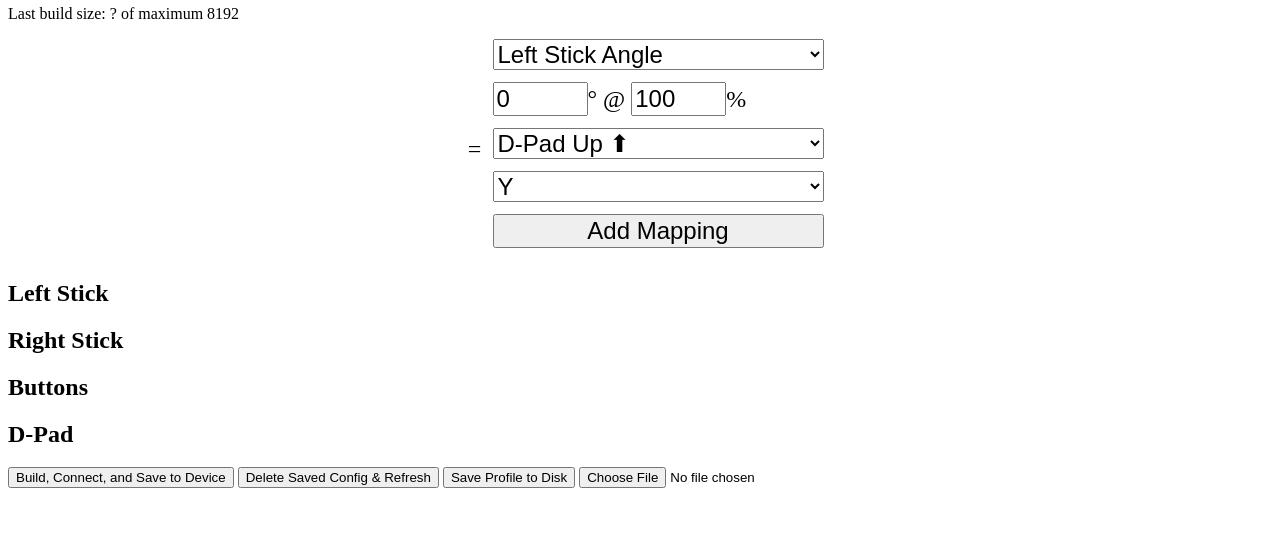
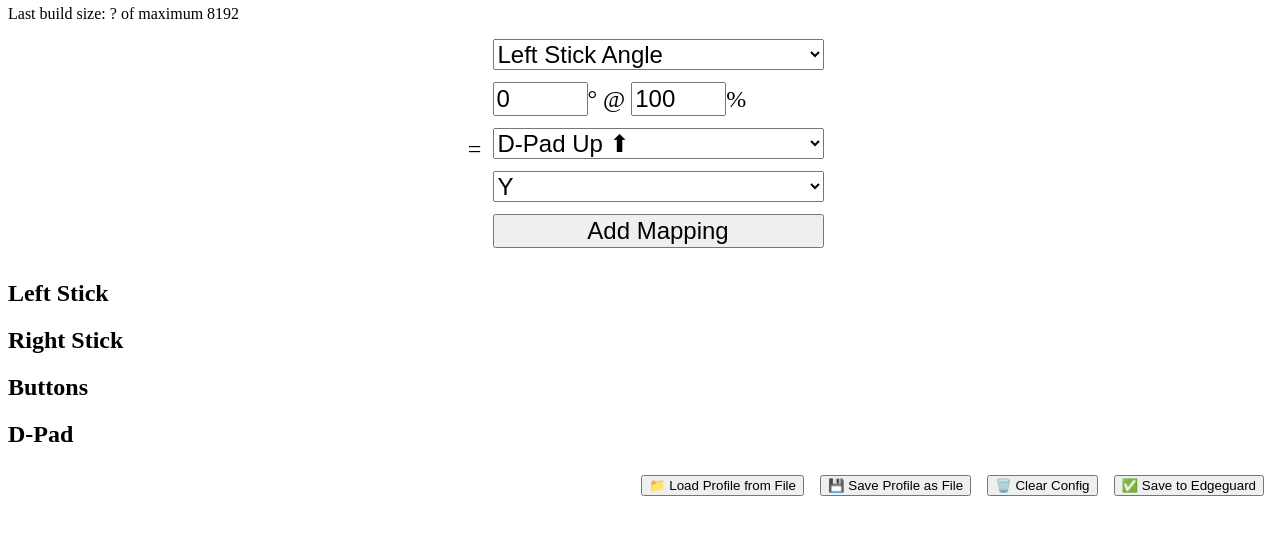
Before and after one commit to NessDan/keyboard-configure-simple, a website with bundled scripts: page index.html in a window 1280 px wide. Shown: the part 112-646 px from the top of the page. Built offline with nearby package versions, Linux system fonts and the light colour scheme; files whose address does not match are found by name.

Commit message:
Better buttons and fixing broken save

```diff
--- a/index.css
+++ b/index.css
@@ -1,3 +1,7 @@
+body {
+  margin: 0 8px;
+}
+
 .key-mapping-row,
 .key-group,
 .key,
@@ -49,3 +53,19 @@
 .saved-mapping:hover .delete-mapping {
   visibility: visible;
 }
+
+#profile-options {
+  position: sticky;
+  bottom: 0px;
+  display: flex;
+  flex-direction: row-reverse;
+  background-color: white;
+}
+
+#profile-options > * {
+  margin: 8px;
+}
+
+#load-from-file::before {
+  content: "📖 Load Profile from File: ";
+}
--- a/index.html
+++ b/index.html
@@ -153,14 +153,22 @@
       </section>
     </div>
 
-    <button id="deploy-config">Build, Connect, and Save to Device</button>
-    <button id="delete-config">Delete Saved Config &amp; Refresh</button>
-    <button id="save-to-file">Save Profile to Disk</button>
-    <input
-      type="file"
-      id="load-from-file"
-      accept=".keyboardgg,.keyboardgg.json"
-    />
+    <footer id="profile-options">
+      <button id="deploy-config">✅ Save to Edgeguard</button>
+      <button id="delete-config">🗑️ Clear Config</button>
+      <button id="save-to-file">💾 Save Profile as File</button>
+      <button>
+        <label for="load-from-file">
+          📁 Load Profile from File
+          <input
+            class="hidden"
+            type="file"
+            id="load-from-file"
+            accept=".keyboardgg,.keyboardgg.json"
+          />
+        </label>
+      </button>
+    </footer>
 
     <script type="module" src="frontend.js"></script>
     <script
```
